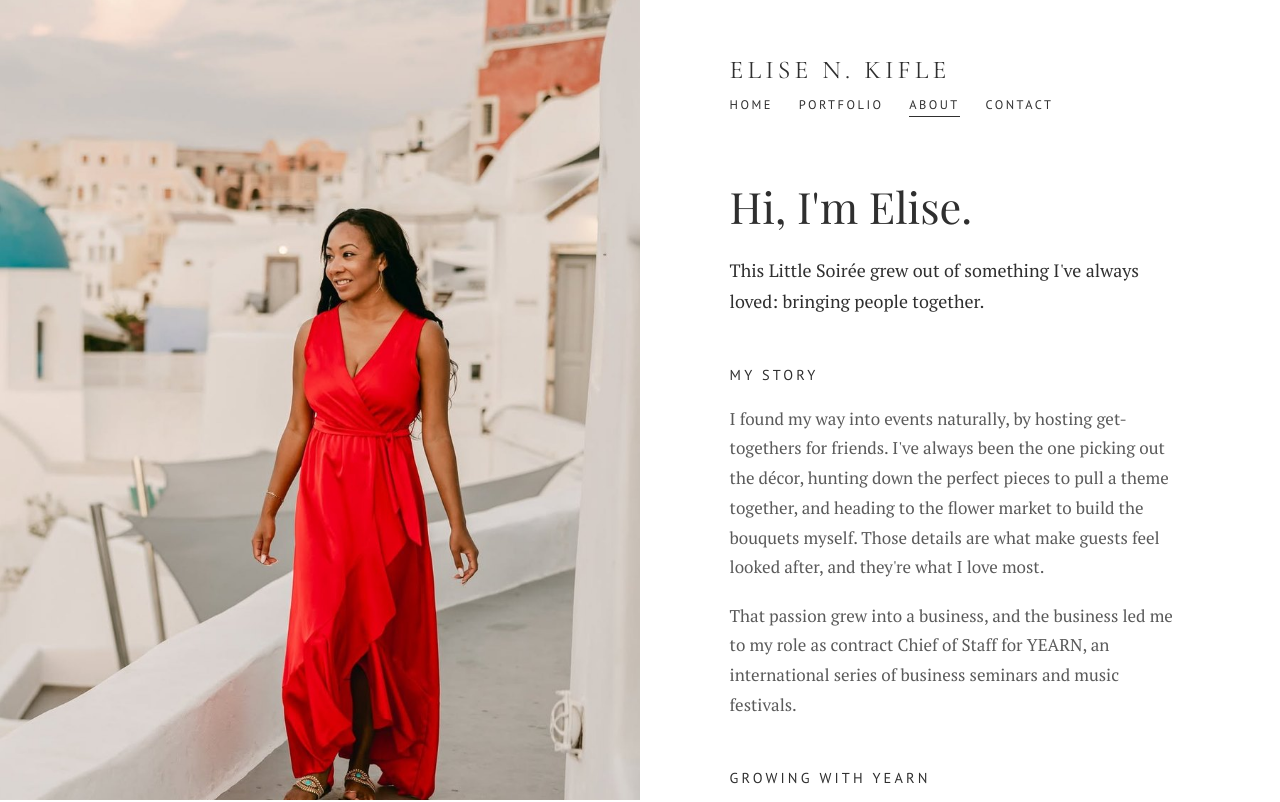
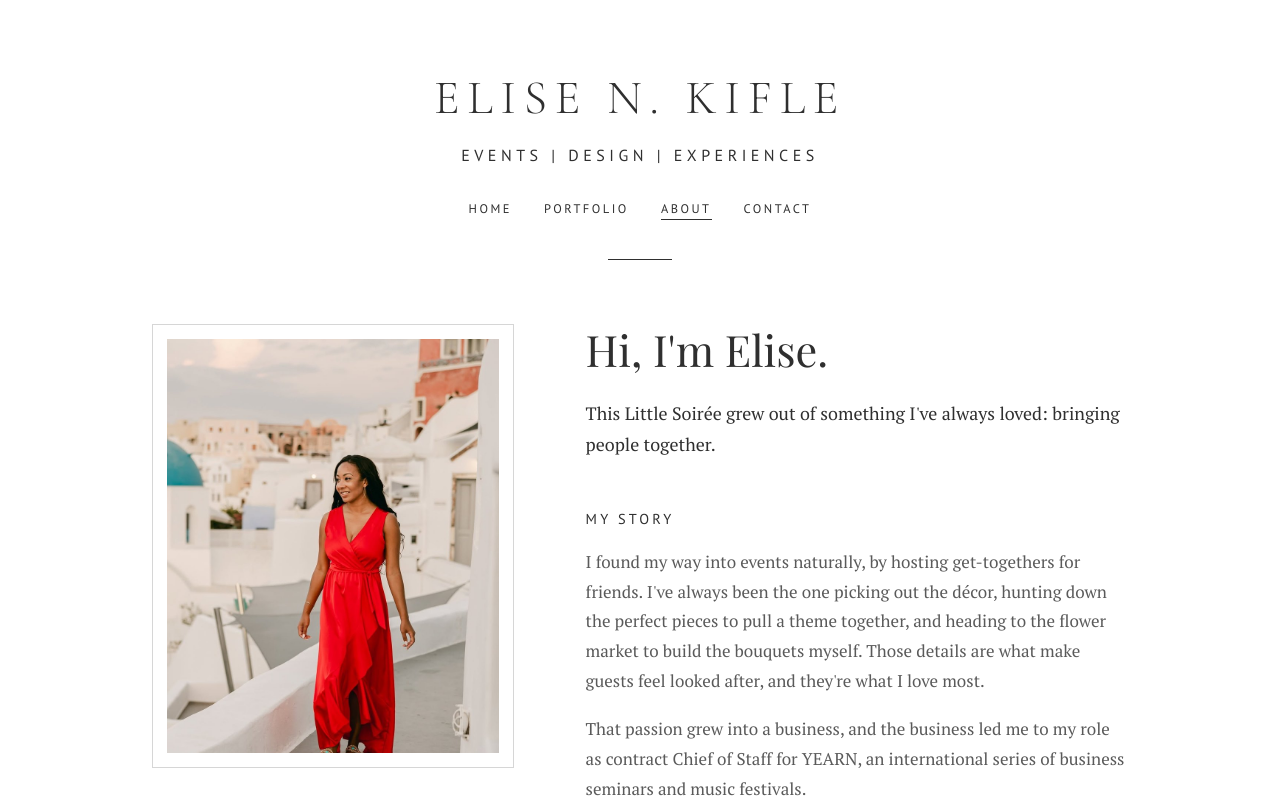
Before and after one commit to elisekifle/thislittlesoiree, a plain HTML site: page preview/about/index.html in a window 1280 px wide. Shown: the top 802 px of the page. Drawn offline with nearby package versions, Linux system fonts and the light colour scheme; a web font is replaced by a local one.

Commit message:
Restore editorial About preview

```diff
--- a/preview/about/index.html
+++ b/preview/about/index.html
@@ -16,20 +16,26 @@
 <link rel="stylesheet" href="/css/classic.css?v=3">
 </head>
 <body class="about">
-<main class="split">
-  <div class="split-photo"><img src="/images/elise.jpg" alt="Elise in a red dress walking along a whitewashed terrace in Santorini, with blue-domed churches behind her"></div>
-  <div class="split-content">
-    <div>
-  <header class="topbar">
-    <p class="name"><a href="../">Elise N. Kifle</a></p>
-    <nav aria-label="Main">
+<main class="editorial">
+  <header class="masthead">
+    <p class="name" style="font-size:clamp(2rem,4vw,3rem)"><a href="../" style="border:0">Elise N. Kifle</a></p>
+    <p class="tagline">Events | Design | Experiences</p>
+    <nav class="mast-nav" aria-label="Main">
       <a href="../">Home</a>
       <a href="../portfolio/">Portfolio</a>
       <a href="../about/" aria-current="page">About</a>
       <a href="mailto:elise.kifle@gmail.com?subject=Hello%20from%20your%20website">Contact</a>
     </nav>
+    <hr class="rule">
   </header>
 
+  <section class="about-body">
+    <div>
+      <figure class="frame" style="margin:0">
+        <img src="/images/elise.jpg" alt="Elise in a red dress on a whitewashed terrace in Santorini">
+      </figure>
+    </div>
+    <div>
       <h1 class="title">Hi, I'm Elise.</h1>
       <p class="lead">This Little Soirée grew out of something I've always loved: bringing people together.</p>
 
@@ -46,9 +52,12 @@
       <p>What makes my work special is that it has stayed personal as it has grown. I'm the direct contact for every guest, vendor and staff member, and every email and invitation comes from me.</p>
       <p>I'm involved in every stage, from shaping the first ideas to standing on site with a hammer in hand, building the setup myself. Nothing gets handed off and forgotten.</p>
       <p>I've built strong rapport with a range of venues, including resorts in Playa del Carmen, Mexico and Desert Hot Springs, California, that I've returned to time and again for both YEARN and Nativo. These relationships with venues and vendors last well beyond a single event.</p>
-
       <div class="actions">
         <a class="btn" href="mailto:elise.kifle@gmail.com?subject=Hello%20from%20your%20website">Contact</a>
         <a class="btn btn-outline" href="../portfolio/">Portfolio</a>
       </div>
     </div>
+  </section>
+</main>
+</body>
+</html>
```
